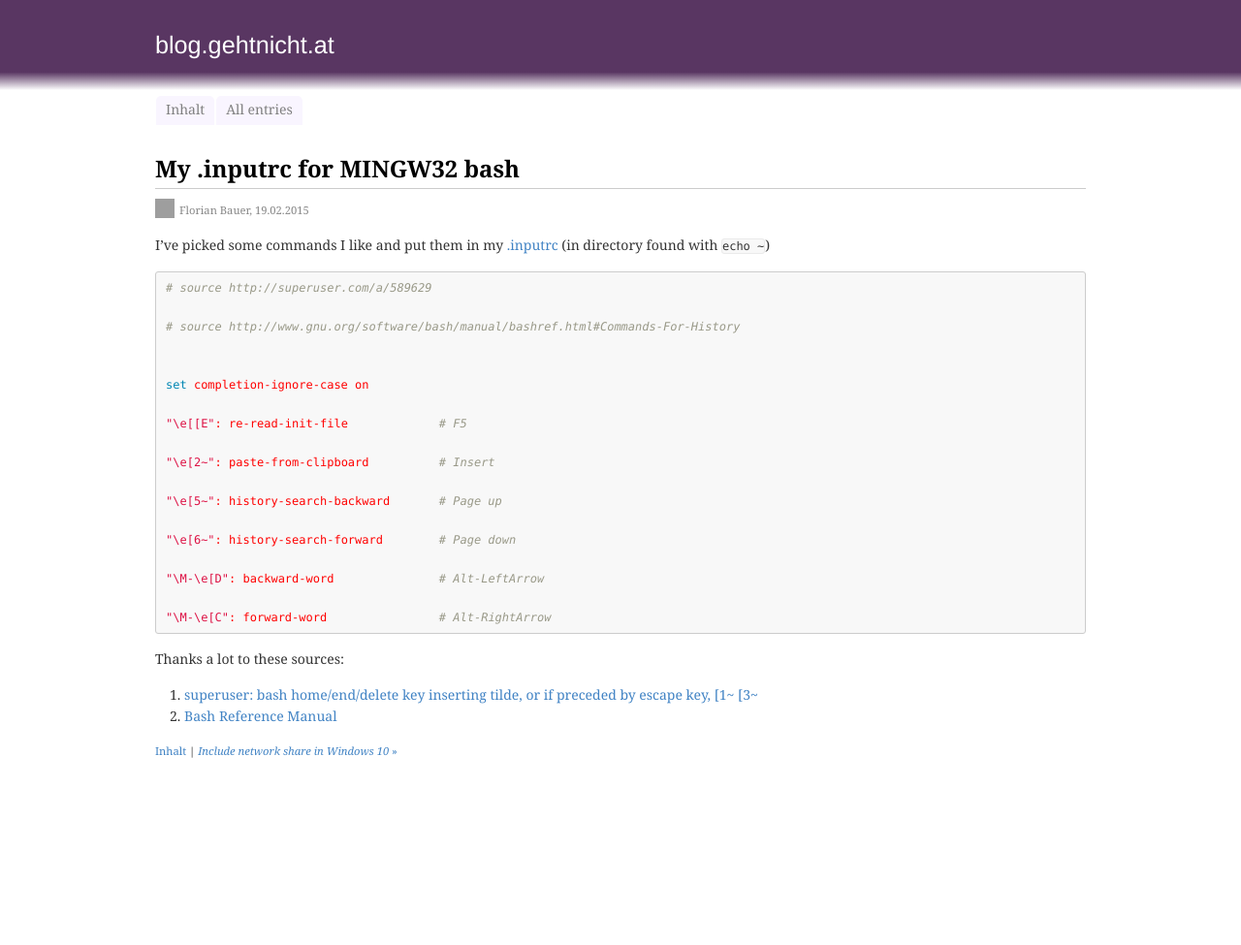
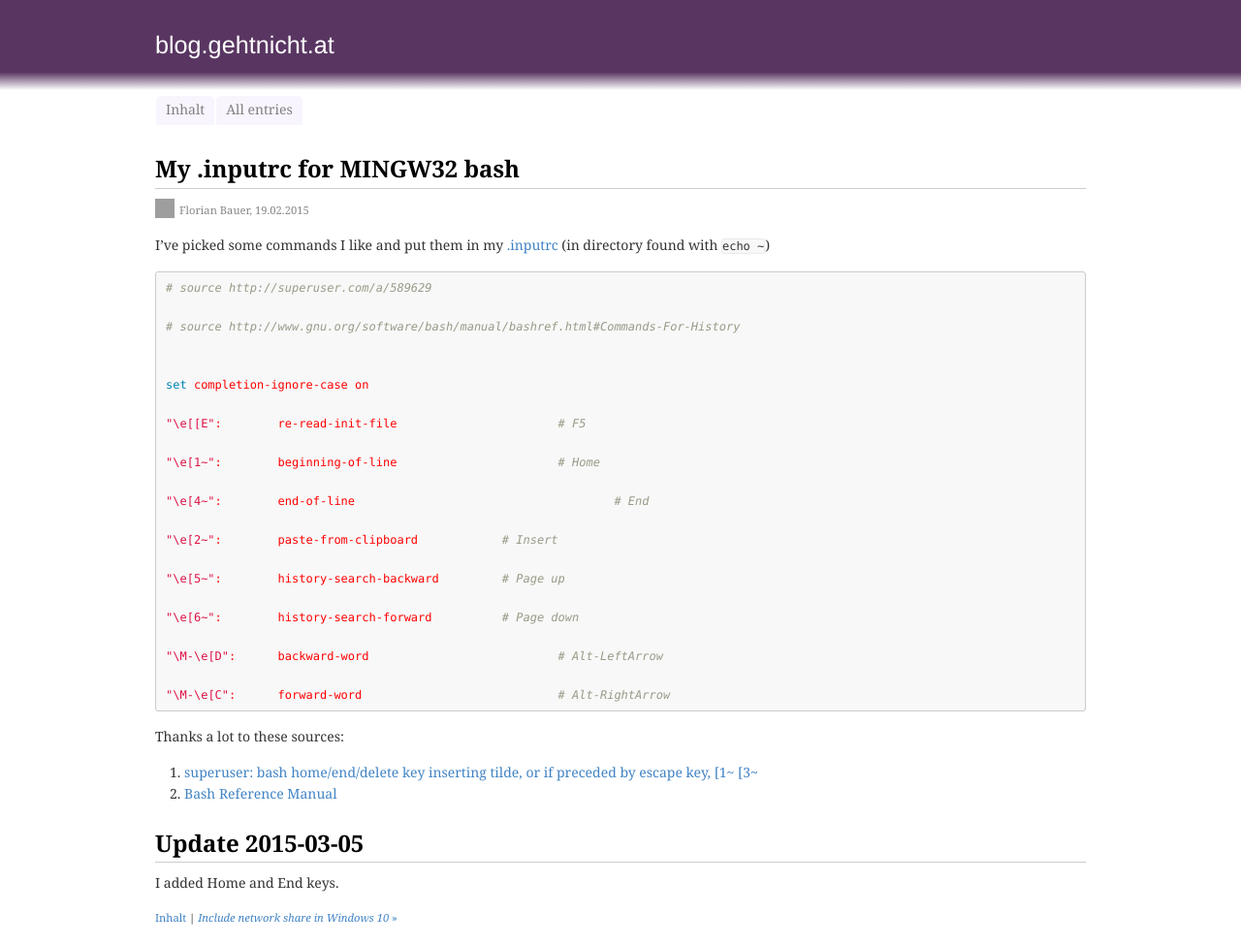
Before and after one commit to fbau3r/fbau3r.github.io, a Jekyll site: the page built from _posts/2015-02-19-my-inputrc-for-mingw32-bash.md, in a window 1280 px wide and 975 px high. Shown: the whole window at 97% size. Built offline with Jekyll 4.4.1, drawn with Linux system fonts in a browser that asks for light colours; comment, search, counter and statistics services are not loaded; grey boxes are pictures that could not be loaded.

Commit message:
add Home and End keys

```diff
--- a/_posts/2015-02-19-my-inputrc-for-mingw32-bash.md
+++ b/_posts/2015-02-19-my-inputrc-for-mingw32-bash.md
@@ -13,12 +13,14 @@ I've picked some commands I like and put them in my [.inputrc]({{ site.images }}
 
 set completion-ignore-case on
 
-"\e[[E": re-read-init-file             # F5
-"\e[2~": paste-from-clipboard          # Insert
-"\e[5~": history-search-backward       # Page up
-"\e[6~": history-search-forward        # Page down
-"\M-\e[D": backward-word               # Alt-LeftArrow
-"\M-\e[C": forward-word                # Alt-RightArrow
+"\e[[E":	re-read-init-file			# F5
+"\e[1~":	beginning-of-line			# Home
+"\e[4~":	end-of-line					# End
+"\e[2~":	paste-from-clipboard		# Insert
+"\e[5~":	history-search-backward		# Page up
+"\e[6~":	history-search-forward		# Page down
+"\M-\e[D":	backward-word				# Alt-LeftArrow
+"\M-\e[C":	forward-word				# Alt-RightArrow
 {% endhighlight %}
 
 
@@ -27,3 +29,7 @@ Thanks a lot to these sources:
 
 1. [superuser: bash home/end/delete key inserting tilde, or if preceded by escape key, \[1~ \[3~](http://superuser.com/a/589629)
 2. [Bash Reference Manual](http://www.gnu.org/software/bash/manual/bashref.html#Commands-For-History)
+
+## Update 2015-03-05
+
+I added Home and End keys.
--- a/files/2015/inputrc.txt
+++ b/files/2015/inputrc.txt
@@ -4,6 +4,8 @@
 set completion-ignore-case on
 
 "\e[[E":	re-read-init-file			# F5
+"\e[1~":	beginning-of-line			# Home
+"\e[4~":	end-of-line					# End
 "\e[2~":	paste-from-clipboard		# Insert
 "\e[5~":	history-search-backward		# Page up
 "\e[6~":	history-search-forward		# Page down
```
